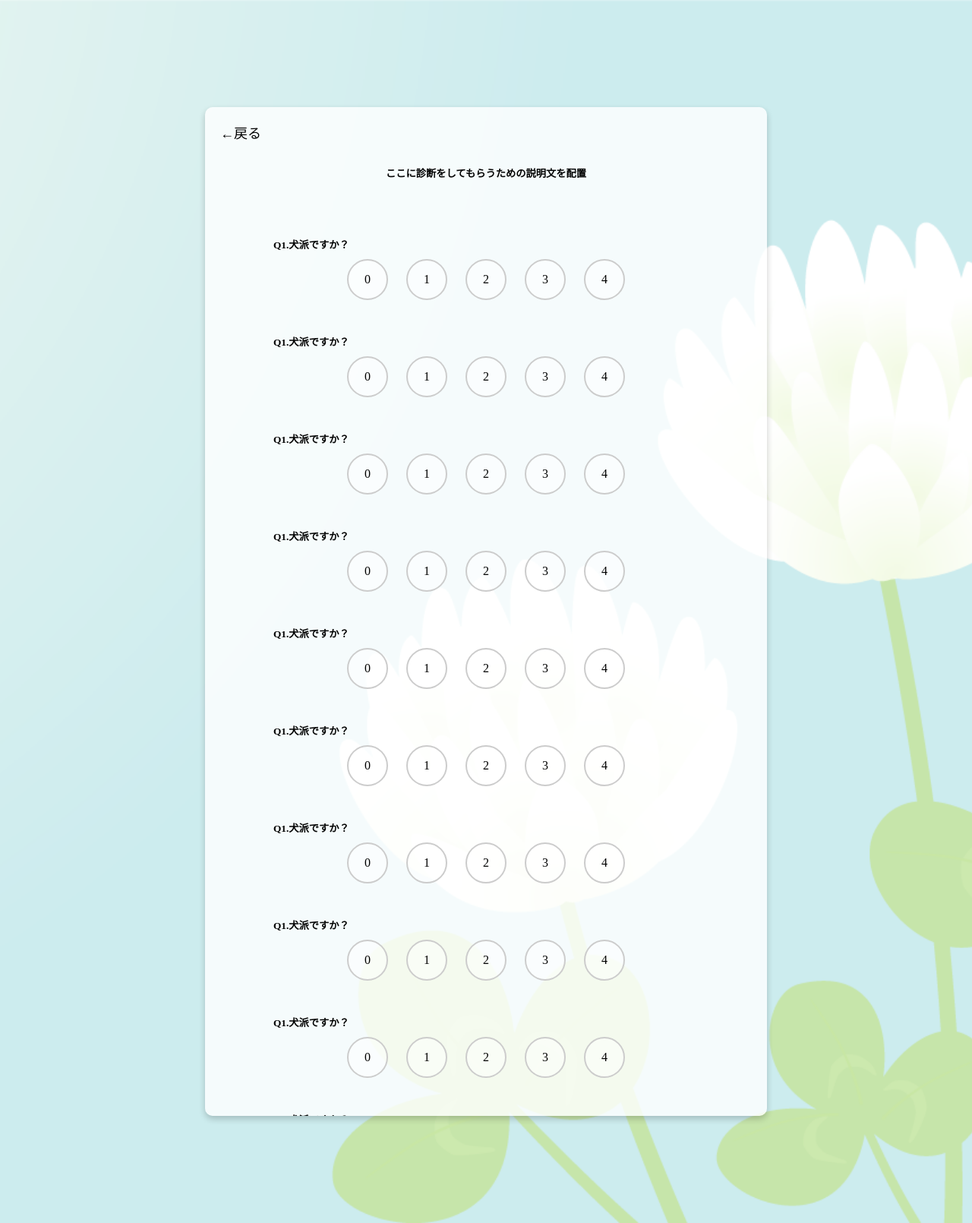
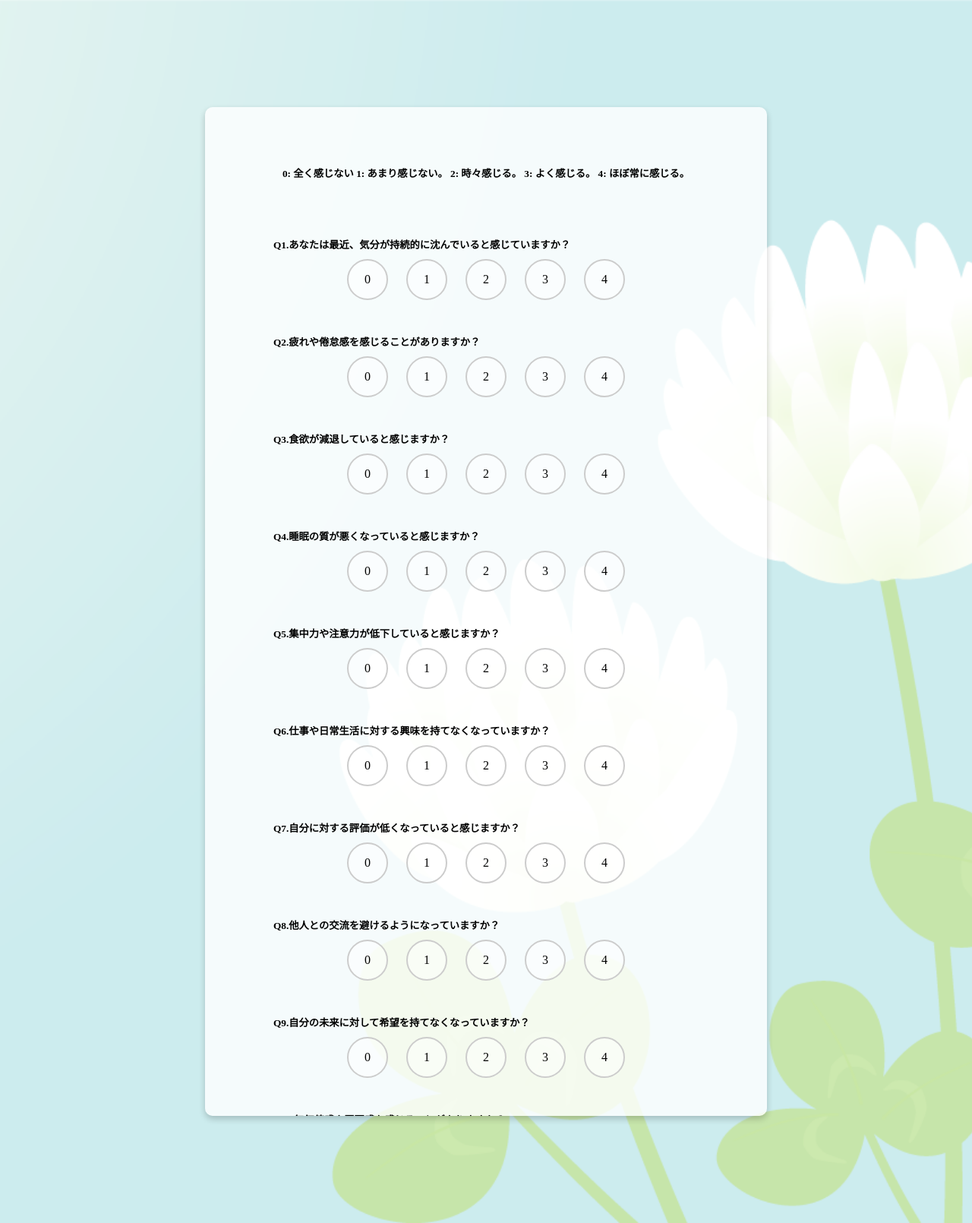
Before and after one commit to 1GiTHuB9/LifeGuard, a PHP site: page /leveldiagnosis.php in a window 1280 px wide. Shown: the whole page at 76% size. Run offline with PHP 8.4, Linux system fonts and the light colour scheme; the visitor is signed in with stand-in values (Sample User, id 1).

Commit message:
一時保存

```diff
--- a/css/style1.css
+++ b/css/style1.css
@@ -137,7 +137,8 @@ button{
     background-repeat: no-repeat; /* 画像を繰り返さない */
     background-position: center; /* 画像を中央に配置 */
     width: 100%; /* 幅を100%に設定 */
-    height: 400px; /* 高さを400pxに設定 */
+    /* height: 400px; */
+     /* 高さを400pxに設定 */
     color: white; /* テキスト色を白に設定 */
     display: flex; /* 中央揃えにするためのフレックスボックス */
     justify-content: center; /* 横方向の中央揃え */
--- a/leveldiagnosis.php
+++ b/leveldiagnosis.php
@@ -1,3 +1,84 @@
+<?php
+session_start();
+require "./php/dbConnect.php";
+//セッションIDがない場合はログインページにリダイレクト
+if (!isset($_SESSION['id'])) {
+    header('Location: login.php');
+    exit();
+}
+// ユーザーIDをセッションから取得
+$user_id = $_SESSION['id'];
+
+
+$errorMessage = '';//エラーメッセージの変数
+// フォームが送信されたかどうか確認
+if ($_SERVER['REQUEST_METHOD'] === 'POST') {
+    // 各質問の値を取得
+    $totalScore = 0;
+    $allAnswered = true;  // 全ての質問が回答されているかどうかをチェックするフラグ
+
+    for ($i = 1; $i <= 10; $i++) {
+        if (isset($_POST["Q$i"])) {
+            $totalScore += (int)$_POST["Q$i"];  // ラジオボタンの値を合計
+        } else {
+            $allAnswered = false;  // 質問が回答されていない場合
+            break;  // 回答されていない質問があればループを終了
+        }
+    }
+
+    if ($allAnswered) {
+        // レベルの判定
+        if ($totalScore <= 5) {
+            $diagnosis_level = 1;
+        } elseif ($totalScore <= 10) {
+            $diagnosis_level = 2;
+        } elseif ($totalScore <= 15) {
+            $diagnosis_level = 3;
+        } elseif ($totalScore <= 20) {
+            $diagnosis_level = 4;
+        } elseif ($totalScore <= 27) {
+            $diagnosis_level = 5;
+        } else {
+            $diagnosis_level = 0;  // 異常な場合
+        }
+
+        // データベースに診断結果を保存
+        $sql = "UPDATE users SET diagnosis_level = :diagnosis_level WHERE user_id = :user_id";
+        $stmt = $pdo->prepare($sql);
+        $stmt->bindParam(':diagnosis_level', $diagnosis_level, PDO::PARAM_INT);
+        $stmt->bindParam(':user_id', $user_id, PDO::PARAM_INT);
+
+        if ($stmt->execute()) {
+            echo $diagnosis_level,"診断結果の保存に成功しました。";
+            // // 診断結果の保存に成功した場合、結果ページへリダイレクト
+            // header('Cache-Control: no-cache, must-revalidate');
+            // header('Pragma: no-cache');
+            // header('Expires: 0');
+            // header('Location: diagnosisresult.php?level=' . $diagnosis_level);
+            exit();
+        } else {
+            $errorMessage = "診断結果の保存に失敗しました。";
+        }
+    } else {
+        // 質問にすべて回答していない場合
+        $errorMessage = "すべての質問に回答してください。";
+    }
+}else{
+    // すでに診断結果があるか確認
+    // $sql = "SELECT diagnosis_level FROM users WHERE user_id = :user_id";
+    // $stmt = $pdo->prepare($sql);
+    // $stmt->bindParam(':user_id', $user_id, PDO::PARAM_INT);
+    // $stmt->execute();
+    // $result = $stmt->fetch(PDO::FETCH_ASSOC);
+
+    // if ($result && $result['diagnosis_level'] > 0) {
+        // すでに診断結果がある場合、home.html にリダイレクト
+        // echo "すでに診断結果があります。";
+    //     header('Location: home.html');
+    //     exit();
+    // }
+}
+?>
 <!DOCTYPE html>
 <html lang="ja">
 <head>
@@ -13,62 +94,66 @@
 
         <div class="container1">
 
-        <a href="#" class="back-button" onclick="goBack()">←戻る</a>
+        <!-- <a href="#" class="back-button" onclick="goBack()">←戻る</a> -->
 
         <div class="header">
-            <h5>ここに診断をしてもらうための説明文を配置</h5><br>
+            <h5>0: 全く感じない
+                1: あまり感じない。
+                2: 時々感じる。
+                3: よく感じる。
+                4: ほぼ常に感じる。</h5><br>
 
         </div>
 
-        <form action="diagnosisresult.php" class="questions">
+        <form action="leveldiagnosis.php" class="questions" method="post">
             <div class="question">
-                <h5>Q1.犬派ですか？</h5>
+                <h5>Q1.あなたは最近、気分が持続的に沈んでいると感じていますか？</h5>
                 <div class="radio-button-wrapper">
-                    <input type="radio" id="Q1-1" name="Q1" value="1">
+                    <input type="radio" id="Q1-1" name="Q1" value="0">
                     <label for="Q1-1" class="radio-button-label">0</label>
                 </div>
                 <div class="radio-button-wrapper">
-                    <input type="radio" id="Q1-2" name="Q1" value="2">
+                    <input type="radio" id="Q1-2" name="Q1" value="1">
                     <label for="Q1-2" class="radio-button-label">1</label>
                 </div>
                 <div class="radio-button-wrapper">
-                    <input type="radio" id="Q1-3" name="Q1" value="3">
+                    <input type="radio" id="Q1-3" name="Q1" value="2">
                     <label for="Q1-3" class="radio-button-label">2</label>
                 </div>
                 <div class="radio-button-wrapper">
-                    <input type="radio" id="Q1-3" name="Q1" value="3">
-                    <label for="Q1-3" class="radio-button-label">3</label>
+                    <input type="radio" id="Q1-4" name="Q1" value="3">
+                    <label for="Q1-4" class="radio-button-label">3</label>
                 </div>
                 <div class="radio-button-wrapper">
-                    <input type="radio" id="Q1-3" name="Q1" value="3">
-                    <label for="Q1-3" class="radio-button-label">4</label>
+                    <input type="radio" id="Q1-5" name="Q1" value="4">
+                    <label for="Q1-5" class="radio-button-label">4</label>
                 </div>
             </div>
             <div class="question">
-                <h5>Q1.犬派ですか？</h5>
+                <h5>Q2.疲れや倦怠感を感じることがありますか？</h5>
                 <div class="radio-button-wrapper">
                     <input type="radio" id="Q2-1" name="Q2" value="0">
-                    <label for="Q1-1" class="radio-button-label">0</label>
+                    <label for="Q2-1" class="radio-button-label">0</label>
                 </div>
                 <div class="radio-button-wrapper">
                     <input type="radio" id="Q2-2" name="Q2" value="1">
-                    <label for="Q1-2" class="radio-button-label">1</label>
+                    <label for="Q2-2" class="radio-button-label">1</label>
                 </div>
                 <div class="radio-button-wrapper">
                     <input type="radio" id="Q2-3" name="Q2" value="2">
-                    <label for="Q1-3" class="radio-button-label">2</label>
+                    <label for="Q2-3" class="radio-button-label">2</label>
                 </div>
                 <div class="radio-button-wrapper">
                     <input type="radio" id="Q2-4" name="Q2" value="3">
-                    <label for="Q1-3" class="radio-button-label">3</label>
+                    <label for="Q2-4" class="radio-button-label">3</label>
                 </div>
                 <div class="radio-button-wrapper">
                     <input type="radio" id="Q2-5" name="Q2" value="4">
-                    <label for="Q1-3" class="radio-button-label">4</label>
+                    <label for="Q2-5" class="radio-button-label">4</label>
                 </div>
             </div>
             <div class="question">
-                <h5>Q1.犬派ですか？</h5>
+                <h5>Q3.食欲が減退していると感じますか？</h5>
                 <div class="radio-button-wrapper">
                     <input type="radio" id="Q3-1" name="Q3" value="0">
                     <label for="Q3-1" class="radio-button-label">0</label>
@@ -91,7 +176,7 @@
                 </div>
             </div>
             <div class="question">
-                <h5>Q1.犬派ですか？</h5>
+                <h5>Q4.睡眠の質が悪くなっていると感じますか？</h5>
                 <div class="radio-button-wrapper">
                     <input type="radio" id="Q4-1" name="Q4" value="0">
                     <label for="Q4-1" class="radio-button-label">0</label>
@@ -105,7 +190,7 @@
                     <label for="Q4-3" class="radio-button-label">2</label>
                 </div>
                 <div class="radio-button-wrapper">
-                    <input type="radio" id="Q4-4" name="Q3" value="3">
+                    <input type="radio" id="Q4-4" name="Q4" value="3">
                     <label for="Q4-4" class="radio-button-label">3</label>
                 </div>
                 <div class="radio-button-wrapper">
@@ -114,7 +199,7 @@
                 </div>
             </div>
             <div class="question">
-                <h5>Q1.犬派ですか？</h5>
+                <h5>Q5.集中力や注意力が低下していると感じますか？</h5>
                 <div class="radio-button-wrapper">
                     <input type="radio" id="Q5-1" name="Q5" value="0">
                     <label for="Q5-1" class="radio-button-label">0</label>
@@ -137,7 +222,7 @@
                 </div>
             </div>
             <div class="question">
-                <h5>Q1.犬派ですか？</h5>
+                <h5>Q6.仕事や日常生活に対する興味を持てなくなっていますか？</h5>
                 <div class="radio-button-wrapper">
                     <input type="radio" id="Q6-1" name="Q6" value="0">
                     <label for="Q6-1" class="radio-button-label">0</label>
@@ -160,7 +245,7 @@
                 </div>
             </div>
             <div class="question">
-                <h5>Q1.犬派ですか？</h5>
+                <h5>Q7.自分に対する評価が低くなっていると感じますか？</h5>
                 <div class="radio-button-wrapper">
                     <input type="radio" id="Q7-1" name="Q7" value="0">
                     <label for="Q7-1" class="radio-button-label">0</label>
@@ -183,7 +268,7 @@
                 </div>
             </div>
             <div class="question">
-                <h5>Q1.犬派ですか？</h5>
+                <h5>Q8.他人との交流を避けるようになっていますか？</h5>
                 <div class="radio-button-wrapper">
                     <input type="radio" id="Q8-1" name="Q8" value="0">
                     <label for="Q8-1" class="radio-button-label">0</label>
@@ -206,7 +291,7 @@
                 </div>
             </div>
             <div class="question">
-                <h5>Q1.犬派ですか？</h5>
+                <h5>Q9.自分の未来に対して希望を持てなくなっていますか？</h5>
                 <div class="radio-button-wrapper">
                     <input type="radio" id="Q9-1" name="Q9" value="0">
                     <label for="Q9-1" class="radio-button-label">0</label>
@@ -229,7 +314,7 @@
                 </div>
             </div>
             <div class="question">
-                <h5>Q1.犬派ですか？</h5>
+                <h5>Q10.無価値感や罪悪感を感じることがありますか？</h5>
                 <div class="radio-button-wrapper">
                     <input type="radio" id="Q10-1" name="Q10" value="0">
                     <label for="Q10-1" class="radio-button-label">0</label>
@@ -252,18 +337,16 @@
                 </div>
             </div>
 
-
-
-
-
             <br>
             <button type="submit">診断する</button>
         </form>
+        <!-- エラーメッセージの表示 -->
+        <?php if ($errorMessage): ?>
+            <div class="error-message" style="color: red;">
+                <?php echo htmlspecialchars($errorMessage, ENT_QUOTES, 'UTF-8'); ?>
+            </div>
+        <?php endif; ?>
         </div>
-
-
-
-
 
     </div>
     <script>
@@ -273,31 +356,3 @@
     </script>
 </body>
 </html>
-<!-- レベル診断チェックリスト
-
-1:あなたは最近、気分が持続的に沈んでいると感じていますか？
-2:疲れや倦怠感を感じることがありますか？
-3:食欲が減退していると感じますか？
-4:睡眠の質が悪くなっていると感じますか？
-5:集中力や注意力が低下していると感じますか？
-6:仕事や日常生活に対する興味を持てなくなっていますか？
-7:自分に対する評価が低くなっていると感じますか？
-8:他人との交流を避けるようになっていますか？
-9:自分の未来に対して希望を持てなくなっていますか？
-10:無価値感や罪悪感を感じることがありますか？
-
-それぞれ5段階で評価します（横の数字はポイントです。これの合計でレベルを判断します。
-
-0: 全く感じない
-1: あまり感じない。
-2: 時々感じる。
-3: よく感じる。
-4: ほぼ常に感じる。
-
-5段階で評価します。
-
-レベル1：０～５: 今のところ問題ありません。
-レベル2：６～10: 治療を要するレベルではありませんが、医療機関に相談してみてもよいかもしれません。
-レベル3：11～15: 不安な状態が長引くようでしたら医療機関にご相談ください。
-レベル4：16～20: 早い時期に専門医に診てもらうことをお勧めします。
-レベル5：21～27: 速やかに専門医に診てもらってください。 -->
```
Also changed, not shown: diagnosisresult.php (+42 -3 lines).
